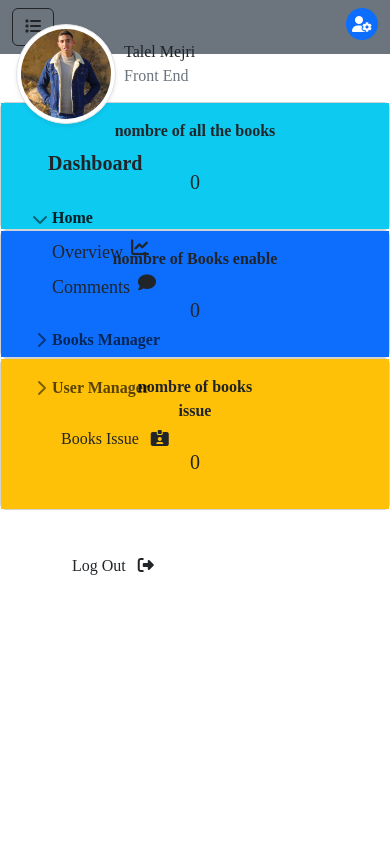
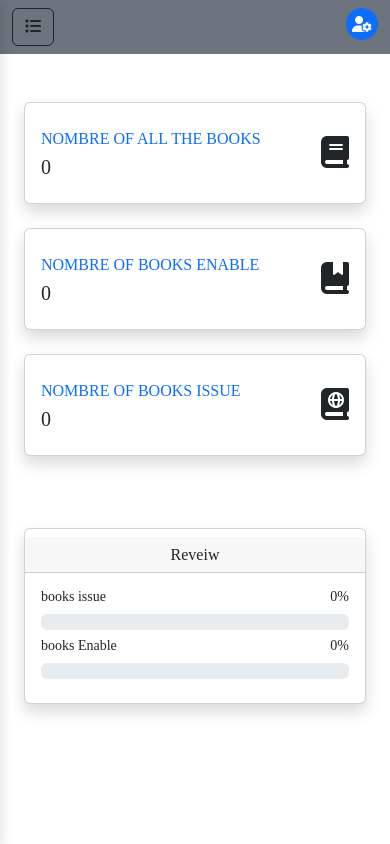
Before and after one commit to TalelMejri/library_management_system, a PHP site: page /profil_admin.php in a window 390 px wide. Run offline with PHP 8.4, Linux system fonts and the light colour scheme; the visitor is signed in with stand-in values (Sample User, id 1); data that the repository does not hold is empty; some libraries are stand-ins or nearby versions.

Commit message:
fix overview

```diff
--- a/css/small.css
+++ b/css/small.css
@@ -100,10 +100,46 @@ section .service{
 /* login*/
 
 
-
 /** sidebar */
 
+.sidebar{
+    min-width: 17rem;
+    width: 17rem;
+    position: fixed;
+    height: 100vh;
+    box-shadow: 3px 3px 10px rgba(0, 0, 0, 0.1);
+    transition: all 0.4s;
+}
+.page-content{
+  width:calc(100%-17rem);
+  margin-left:17rem;
+  transition:all 0.4s;
+}
+#sidebar.active{
+  margin-left:-17rem;
+}
+#content.active{
+  width:100%;
+  margin:0;
+}
 
+@media (max-width:768px) {
+    #sidebar{
+      margin-left:-17rem;
+      position: fixed;
+    }
+    #sidebar.active{
+      margin-left:0;
+    }
+    #content{
+      width:100%;
+      margin:0;
+    }
+    #content.active{
+      margin-left:17rem;
+      width:calc(100%-17rem);
+    }
+}
 /** large */
 @media screen and (min-width:988px){
     .more{
--- a/profil_admin.php
+++ b/profil_admin.php
@@ -11,6 +11,14 @@
     $number_book_enable=$a->nombre_books_enabel_or_not($enable);
     $not_enable='not_enable';
     $number_book_not_enable=$a->nombre_books_enabel_or_not($not_enable);
+    if($number_all_book>0){
+    $pourcentage_book_issue= round( $number_book_not_enable*100/$number_all_book,2);
+    $pourcentage_book_enable=round(100-$pourcentage_book_issue,2);
+    }else{
+        $pourcentage_book_issue=0;
+        $pourcentage_book_enable=0;
+    }
+
     $page_titel="Accueil";
     $show=null;
     $template="profil_admin";
--- a/profil_admin.phtml
+++ b/profil_admin.phtml
@@ -1,33 +1,83 @@
-<section class="mt-5">
+<div class="content_overview">
 
-<div class="row">
+<div class="row px-4  pt-5">
 
-  <div class="col-lg-4">
-    <div class="card">
-      <div class="card-body text-center bg-info">
-         <strong class="mb-3">nombre of all the books</strong>
-         <p class="mt-4" style="font-size:20px"><?=$number_all_book?></p>
+<div class="col-md-4 mb-4 ">
+        <div class="card border-left-red shadow h-100 py-2">
+                  <div class="card-body">
+                         <div class="row align-items-center">
+                               <div class="col mr-2">
+                                   <div class="text-xs font-weight-bold text-primary text-uppercase mb-1">
+                                            nombre of all the books</div>
+                                   <div class="h5 mb-0 font-weight-bold text-gray-800"><?=$number_all_book?></div>
+                                </div>
+                                 <div class="col-auto">
+                                       <i class="fa-solid fa-2x fa-book text-gray-300"></i>
+                                  </div>
+                            </div>
                      </div>
           </div>
 </div>
 
-  <div class="col-lg-4">
-    <div class="card">
-      <div class="card-body text-center bg-primary">
-         <strong class="mb-3">nombre of Books enable</strong>
-         <p class="mt-4" style="font-size:20px"><?=$number_book_enable?></p>
+<div class="col-md-4  mb-4 ">
+        <div class="card border-left-primary shadow h-100 py-2">
+                  <div class="card-body">
+                         <div class="row no-gutters align-items-center">
+                               <div class="col mr-2">
+                                   <div class="text-xs font-weight-bold text-primary text-uppercase mb-1">
+                                   nombre of Books enable</div>
+                                   <div class="h5 mb-0 font-weight-bold "><?=$number_book_enable?></div>
+                                </div>
+                                 <div class="col-auto">
+                                       <i class="fa-solid fa-2x  fa-book-bookmark"></i>
+                                  </div>
+                            </div>
                      </div>
           </div>
 </div>
 
-  <div class="col-lg-4">
-    <div class="card">
-      <div class="card-body bg-warning text-center">
-      <strong class="mb-3">nombre of books <br> issue</strong>
-         <p class="mt-4" style="font-size:20px"><?=$number_book_not_enable?></p>
+
+<div class="col-md-4 mb-4 ">
+        <div class="card border-left-primary shadow h-100 py-2">
+                  <div class="card-body">
+                         <div class="row no-gutters align-items-center">
+                               <div class="col mr-2">
+                                   <div class="text-xs font-weight-bold text-primary text-uppercase mb-1">
+                                   nombre of books issue</div>
+                                   <div class="h5 mb-0 font-weight-bold text-gray-800"><?=$number_book_not_enable?></div>
+                                </div>
+                                 <div class="col-auto">
+                                    <i class="fa-solid fa-2x fa-book-atlas"></i>
+                                  </div>
+                            </div>
                      </div>
           </div>
 </div>
 
+
+ <div class="col-md-4 py-5">
+    <div class="card shadow mb-4 py-2">
+        <div class="card-header">
+            <h6 class="m-0 font-wieght-bold text-center text-shadow">Reveiw</h6>
         </div>
-</section>
+        <div class="card-body">
+                <h4 class="small font-weight-bold">
+                    books issue <span class="float-end"><?=$pourcentage_book_issue?>%</span>
+                </h4>
+                <div class="progress mb-2">
+                    <div class="progress-bar bg-success" role="progressbar" style="width: <?=$pourcentage_book_issue?>%" aria-valuenow="25" aria-valuemin="0" aria-valuemax="100"></div>
+                </div>
+
+                <h4 class="small font-weight-bold">
+                    books Enable <span class="float-end"><?=$pourcentage_book_enable?>%</span>
+                </h4>
+                <div class="progress">
+                    <div class="progress-bar bg-danger" role="progressbar" style="width: <?=$pourcentage_book_enable?>%" aria-valuenow="25" aria-valuemin="0" aria-valuemax="100"></div>
+                </div>
+        </div>
+    </div>
+ </div>
+</div>
+
+
+</div>
```
Also changed, not shown: 4 other files. Lines whose indentation alone changed are shown as unchanged.
